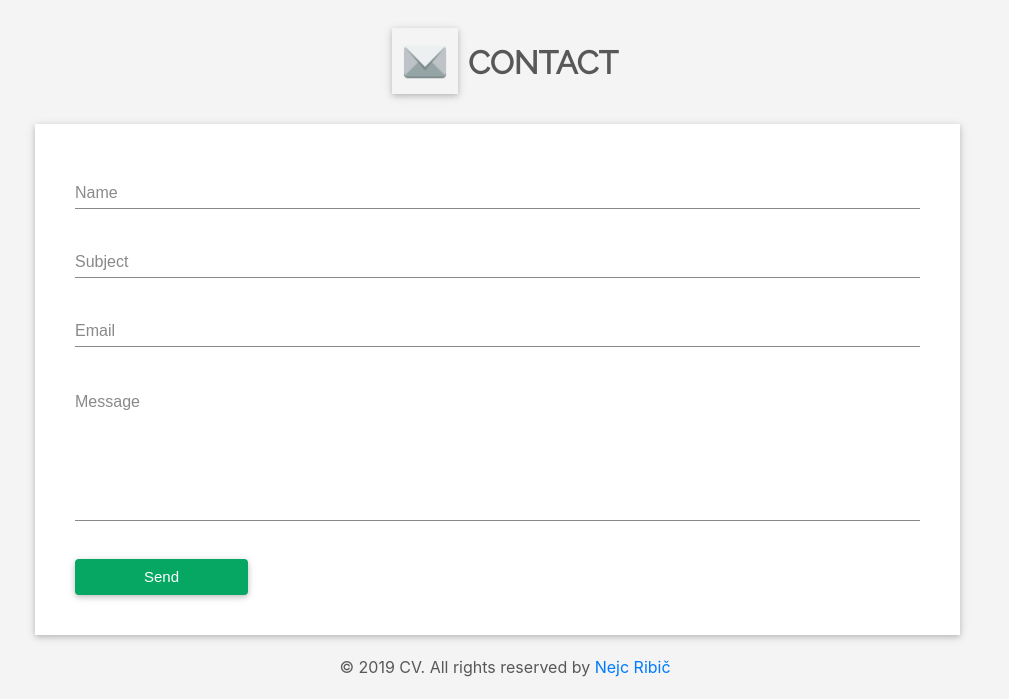
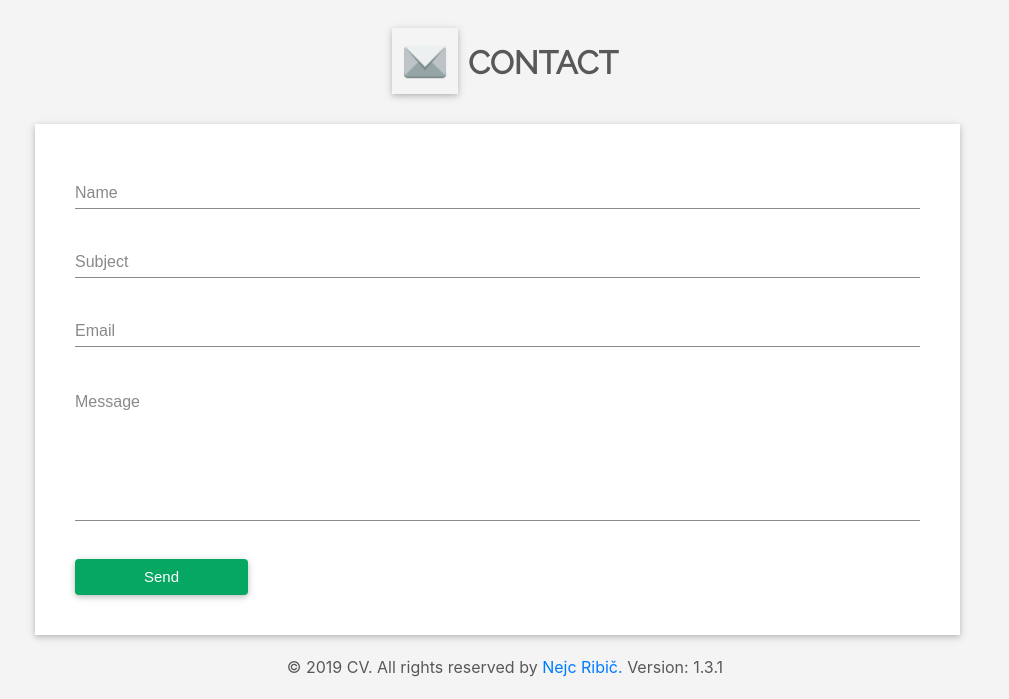
Before and after one commit to ribicnejc/MyPage, a plain HTML site: page index.html in a window 1280 px wide. Shown: the part 4840-5539 px from the top of the page, without its empty margins (135-1144 px from the left). Drawn offline with nearby package versions, Linux system fonts and the light colour scheme; a web font is replaced by a local one.

Commit message:
Added versioning

```diff
--- a/index.html
+++ b/index.html
@@ -1027,7 +1027,8 @@
         <div class="container-fluid">
             <div class="row">
                 <div class="col-12 text-center">
-                    <p>© 2019 CV. All rights reserved by <a href="http://www.nejcribic.com">Nejc Ribič</a>
+                    <p>© 2019 CV. All rights reserved by <a href="http://www.nejcribic.com">Nejc Ribič.</a>
+                        Version: 1.3.1
                     </p>
 
                 </div>
```
